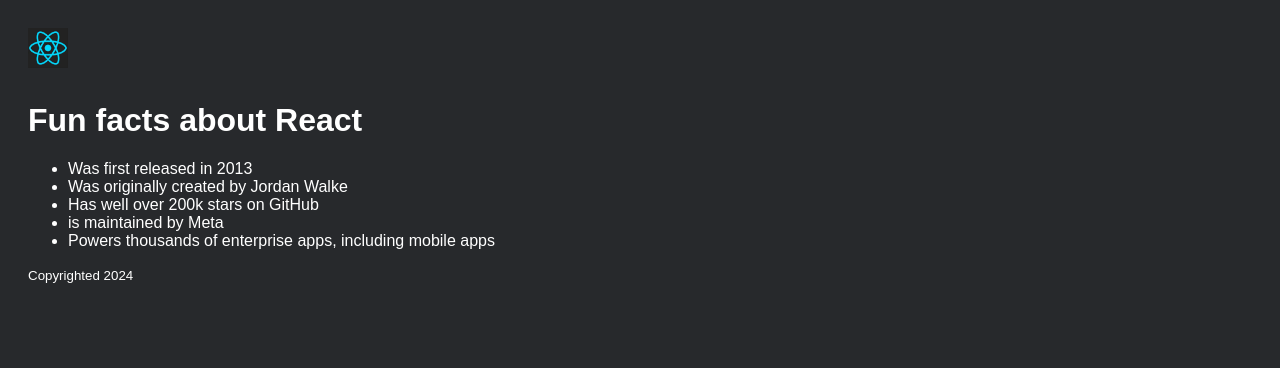
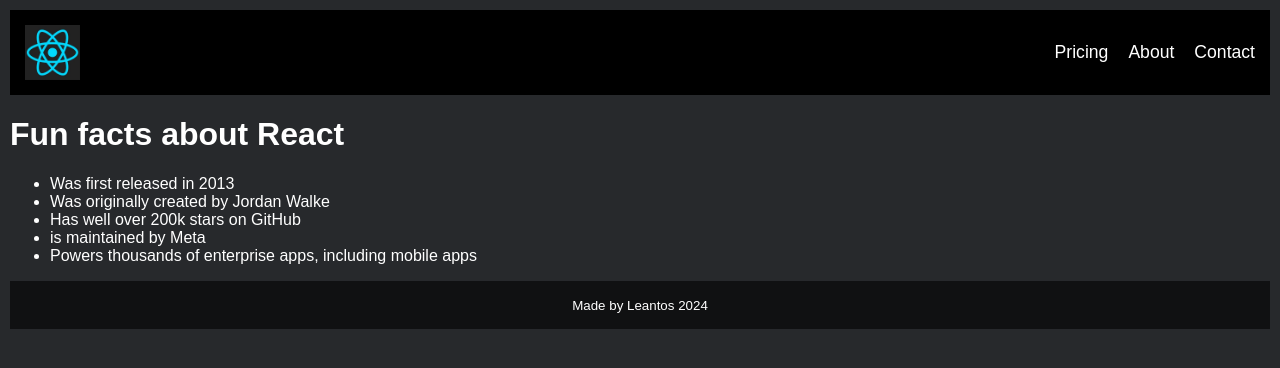
Before and after one commit to leantos/react_facts, a React (Vite) app: page / in a window 1280 px wide. Shown: the top 368 px of the page. Built offline with nearby package versions, Linux system fonts and the light colour scheme.

Commit message:
Spread out Functions

```diff
--- a/src/App.jsx
+++ b/src/App.jsx
@@ -1,27 +1,14 @@
-function Page(){
-  return(
-    <>
-      <header>
-        <img src="react.webp" width="40px"/>
-      </header>
-      <h1>Fun facts about React</h1>
-      <ul>
-        <li>Was first released in 2013</li>
-        <li>Was originally created by Jordan Walke</li>
-        <li>Has well over 200k stars on GitHub</li>
-        <li>is maintained by Meta</li>
-        <li>Powers thousands of enterprise apps, including mobile apps</li>
-      </ul>
-      <footer>
-        <small>Copyrighted 2024</small>
-      </footer>
-    </>
-  )
-}
+import {Header} from './Header';
+import { MainContent } from './MainContent';
+import {Footer} from './Footer';
 
 function App() {
   return(
-    <Page/>
+    <>
+      <Header/>
+      <MainContent/>
+      <Footer/>
+    </>
   );
 }
 
--- /dev/null
+++ b/src/Footer.jsx
@@ -0,0 +1,9 @@
+export function Footer(){
+    return (
+      <>
+      <footer className="footer">
+        <small>Made by Leantos 2024</small>
+      </footer>
+      </>
+    )
+  }
--- /dev/null
+++ b/src/Header.jsx
@@ -0,0 +1,16 @@
+export function Header(){
+    return (
+      <>
+      <header className="header">
+          <img className="logo" src="react.webp"/>
+        <nav>
+          <ul className="nav-list">
+            <li>Pricing</li>
+            <li>About</li>
+            <li>Contact</li>
+          </ul>
+        </nav>
+        </header>
+      </>
+    )
+  }
--- /dev/null
+++ b/src/MainContent.jsx
@@ -0,0 +1,16 @@
+export function MainContent(){
+    return(
+      <>
+      <main>
+        <h1>Fun facts about React</h1>
+        <ul>
+          <li>Was first released in 2013</li>
+          <li>Was originally created by Jordan Walke</li>
+          <li>Has well over 200k stars on GitHub</li>
+          <li>is maintained by Meta</li>
+          <li>Powers thousands of enterprise apps, including mobile apps</li>
+        </ul>
+      </main>
+      </>
+    )
+  }
--- a/src/index.css
+++ b/src/index.css
@@ -1,10 +1,35 @@
 body{
-  padding: 20px;
   font-family: Arial, Helvetica, sans-serif;
   background: #27292c;
-  color: white;
+  color: #ffffff;
+  margin: 10px;
 }
 
-h1{
-  margin-top: 30px;
+
+.nav-list{
+  list-style: none;
+  display: flex;
 }
+
+.header{
+  padding: 15px;
+  display: flex;
+  align-items: center;
+  justify-content: space-between;
+  background-color: black;
+}
+
+.nav-list li{
+  font-size: 1.1rem;
+  margin-left: 20px;
+}
+
+.logo{
+  width: 55px;
+}
+
+.footer{
+  padding: 15px;
+  text-align: center;
+  background-color: rgba(0, 0, 0, 0.584);
+}
```
Also changed, not shown: 1 other file (tests, documents, lock files or other folders).
